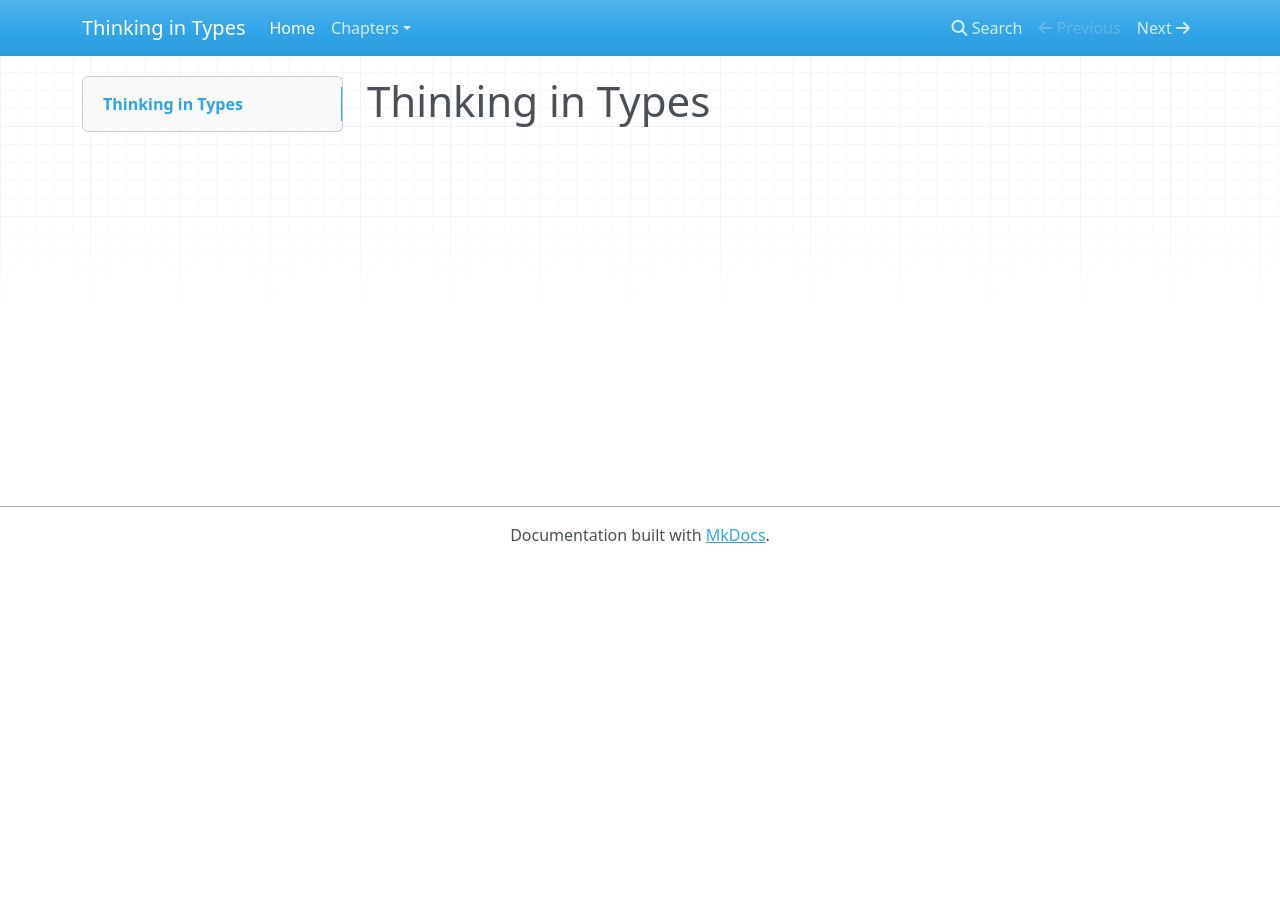
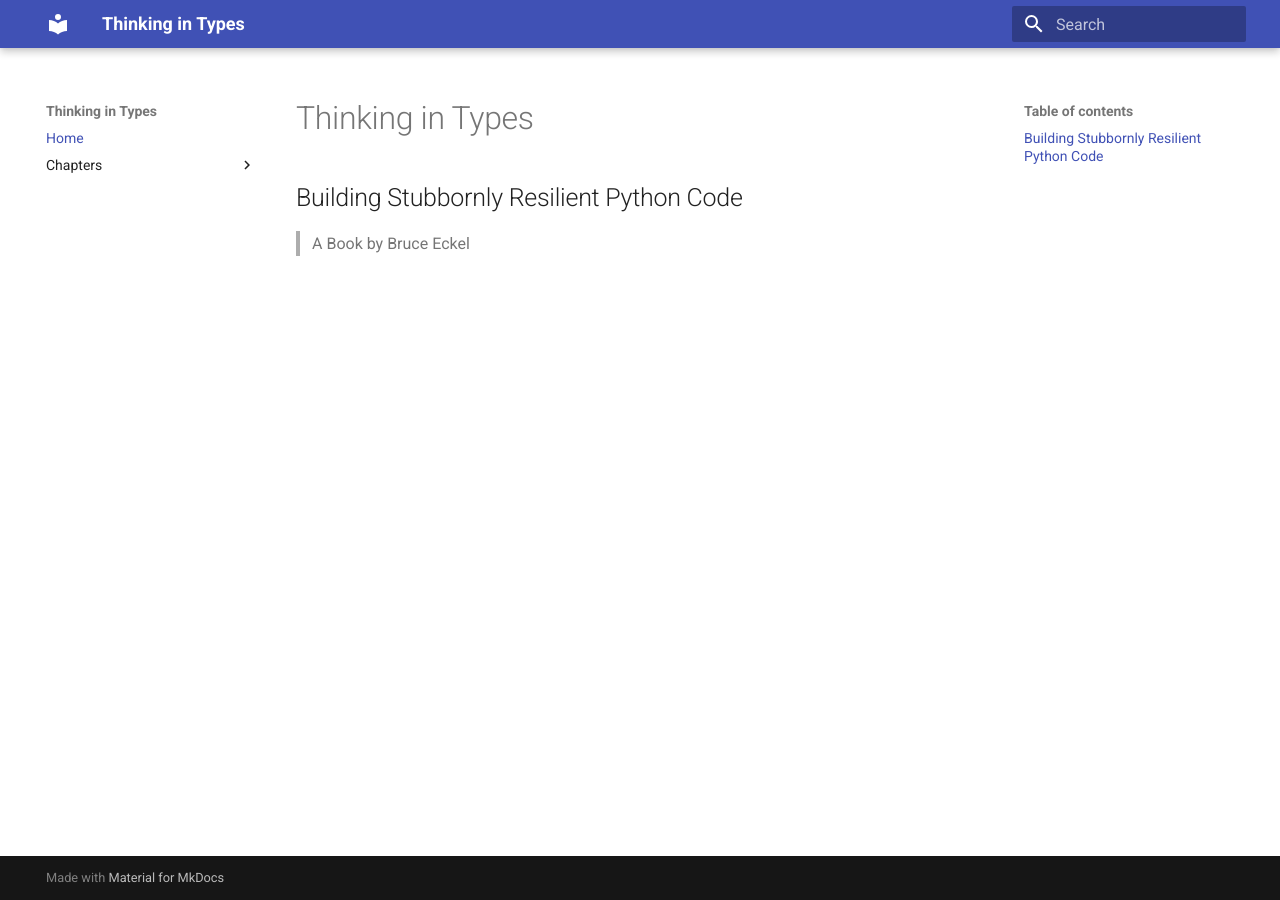
Before and after one commit to ThinkingInTypes/ThinkingInTypes.github.io, an MkDocs documentation site: the page built from Chapters/index.md, in a window 1280 px wide. Built offline with MkDocs 1.6.1 and Material for MkDocs 9.7.7, drawn with Linux system fonts in a browser that asks for light colours; nearby versions of some CDN libraries.

Commit message:
Added the Material Theme

```diff
--- a/Chapters/index.md
+++ b/Chapters/index.md
@@ -1 +1,5 @@
 # Thinking in Types
+
+## Building Stubbornly Resilient Python Code
+
+> A Book by Bruce Eckel
--- a/mkdocs.yml
+++ b/mkdocs.yml
@@ -1,5 +1,7 @@
 site_name: Thinking in Types
 docs_dir: Chapters
+theme:
+  name: material
 nav:
   - Home: index.md
   - Chapters:
```
Also changed, not shown: README.md (+5 -0 lines).
